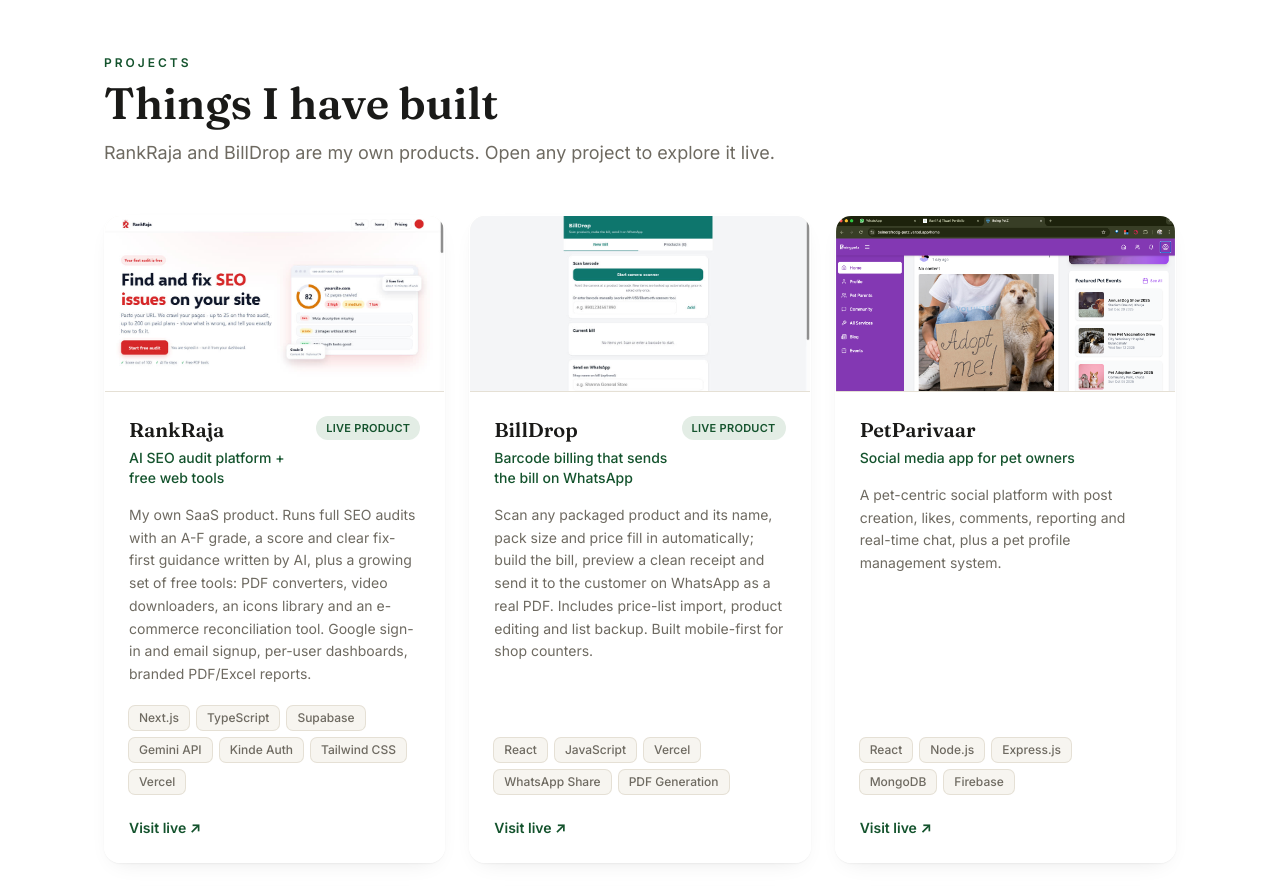
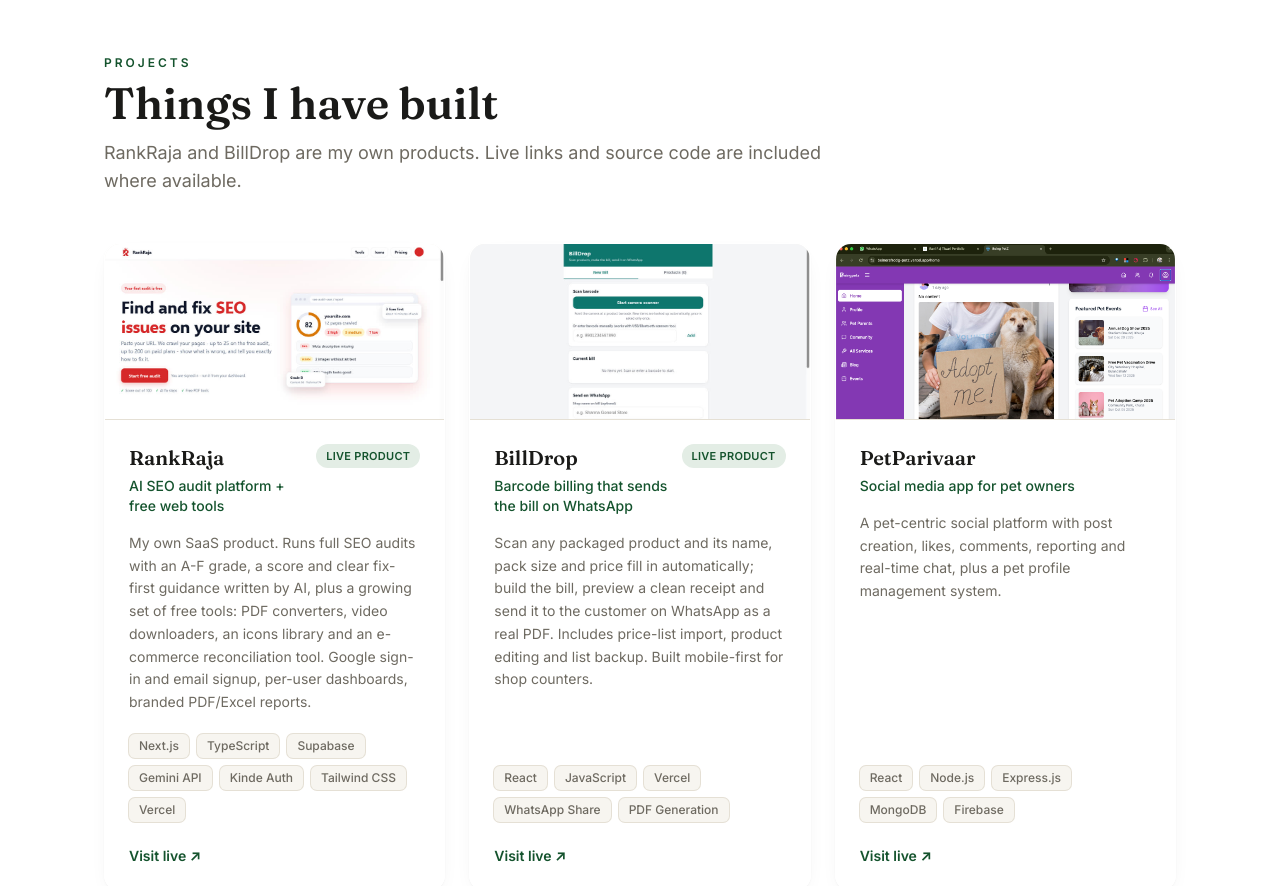
Before and after one commit to RajCoder9931/Protfolio-main, a React (Vite) app: page / in a window 1280 px wide. Shown: the part 5640-6526 px from the top of the page. Built offline with nearby package versions, Linux system fonts and the light colour scheme.

Commit message:
Projects subtitle matches available links

```diff
--- a/src/components/Projects.tsx
+++ b/src/components/Projects.tsx
@@ -90,7 +90,7 @@ const Projects = () => {
           <p className="section-eyebrow mb-3">Projects</p>
           <h2 className="section-title">Things I have built</h2>
           <p className="mt-4 text-base leading-relaxed text-ink-muted sm:text-lg">
-            RankRaja and BillDrop are my own products. Open any project to explore it live.
+            RankRaja and BillDrop are my own products. Live links and source code are included where available.
           </p>
         </div>
 
```
